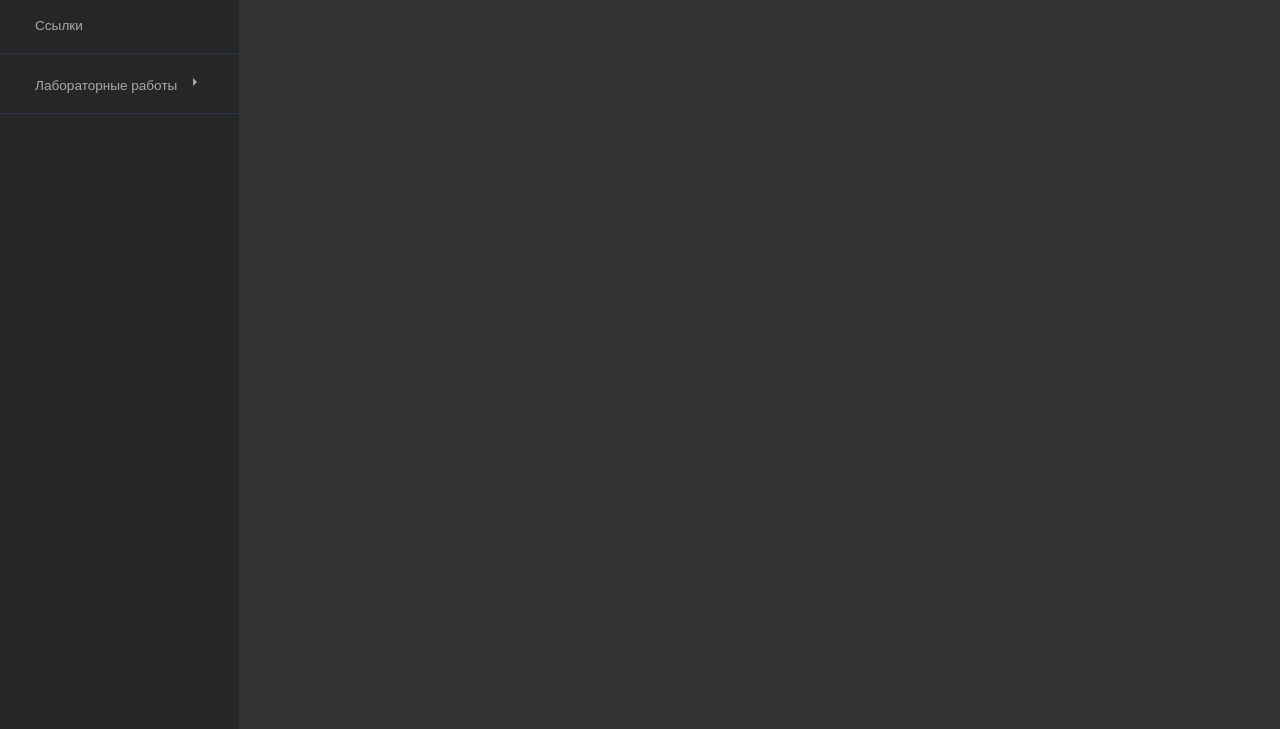
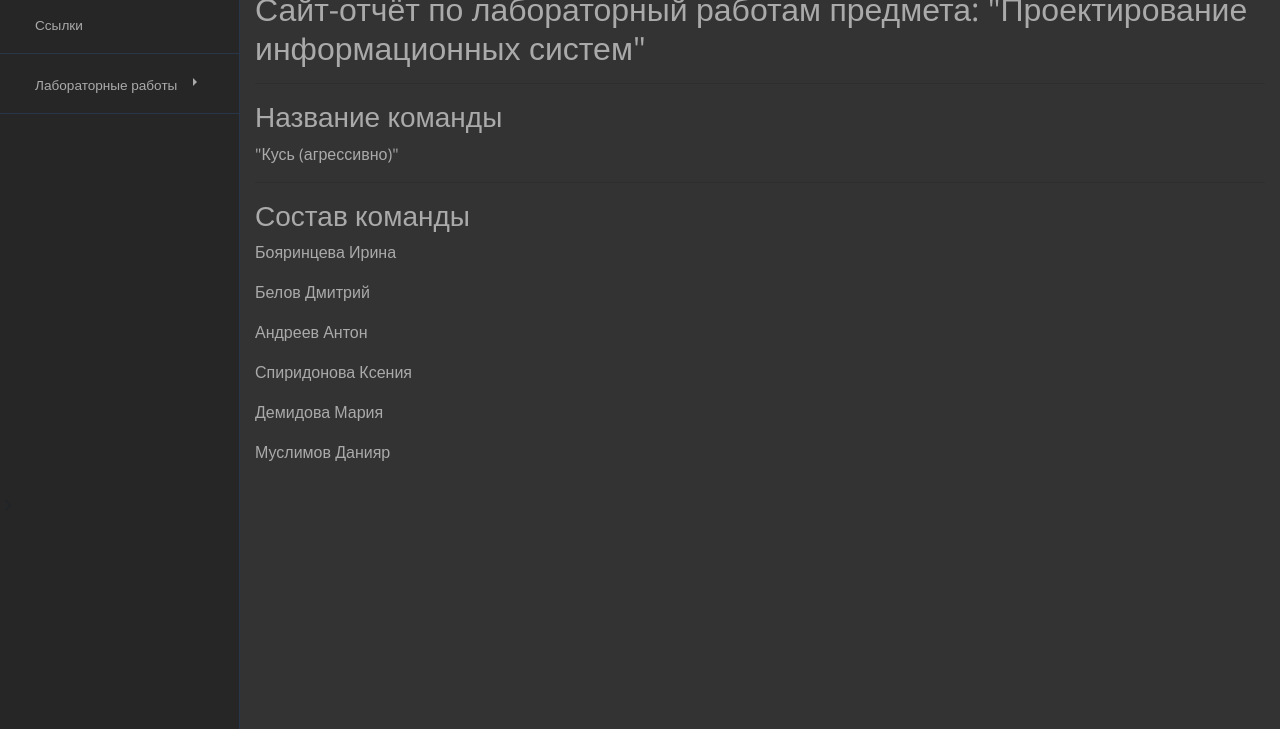
Before and after one commit to DanMus95/DanMus95.GitHub.IO, a plain HTML site: page index.html in a window 1280 px wide. Shown: the part 71-800 px from the top of the page. Drawn offline with nearby package versions, Linux system fonts and the light colour scheme.

Commit message:
Update index.html

```diff
--- a/index.html
+++ b/index.html
@@ -27,7 +27,22 @@
         </ul></a></li>
   </ul>
 </nav>
-<div id="wrapper"><span>Муслимов Данияр ИДБ-15-14. Сайт-отчёт по лабораторный работам предмета: "Проектирование информационных систем"</span></div>
+<div id="wrapper"><span>
+  <h2>Муслимов Данияр ИДБ-15-14</h2>
+  <h2>Сайт-отчёт по лабораторный работам предмета: "Проектирование информационных систем"</h2>
+<hr/>
+  </span>
+  <h3>Название команды</h3>
+  <p>"Кусь (агрессивно)"</p>
+<hr/>
+  <h3>Состав команды</h3>
+  <p>Бояринцева Ирина</p>
+  <p>Белов Дмитрий</p>
+  <p>Андреев Антон</p>
+  <p>Спиридонова Ксения</p>
+  <p>Демидова Мария</p>
+  <p>Муслимов Данияр</p>
+  </div>
     <!-- Optional JavaScript -->
     <!-- jQuery first, then Popper.js, then Bootstrap JS -->
     <script src="js/jquery.min.js"></script>
```
